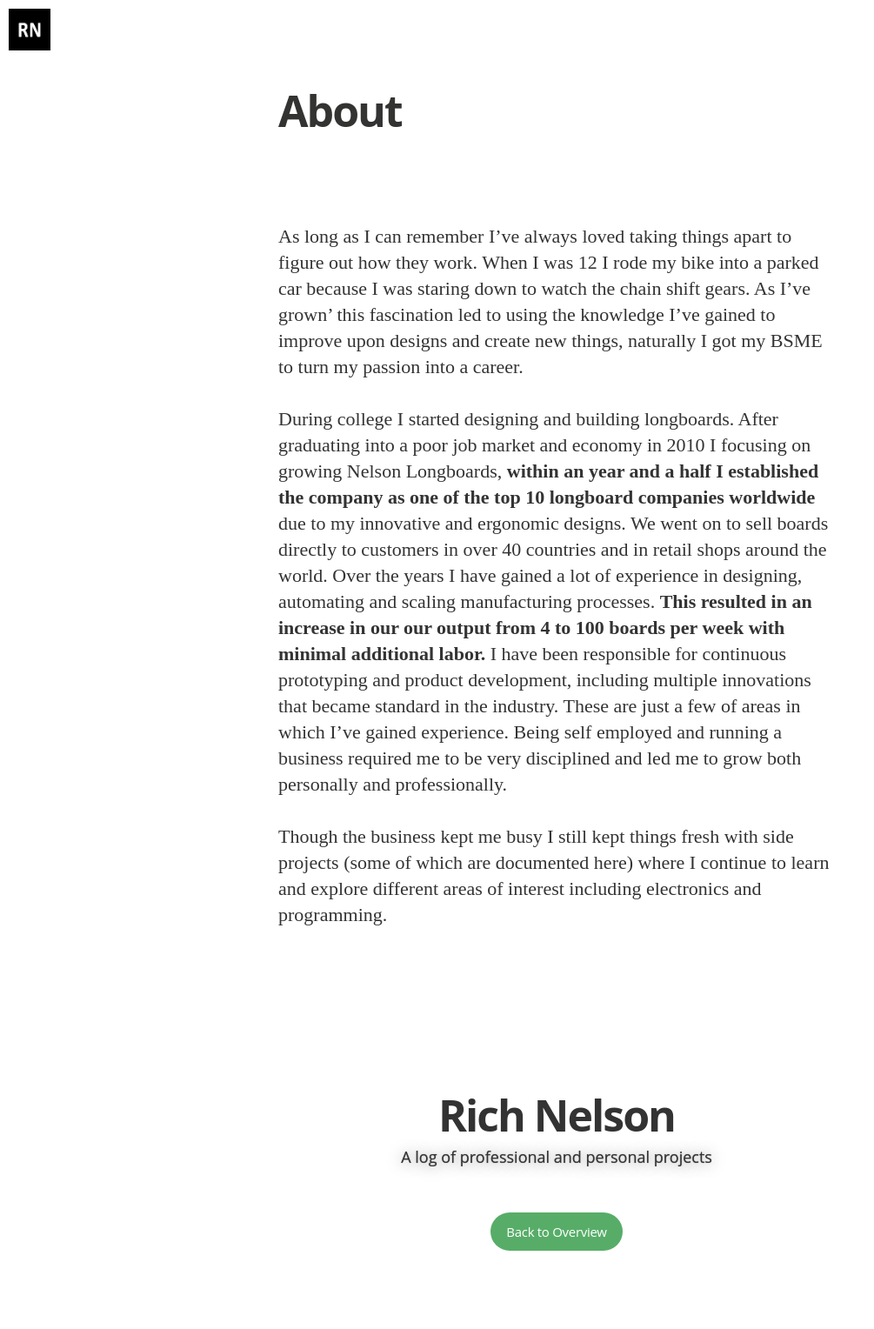
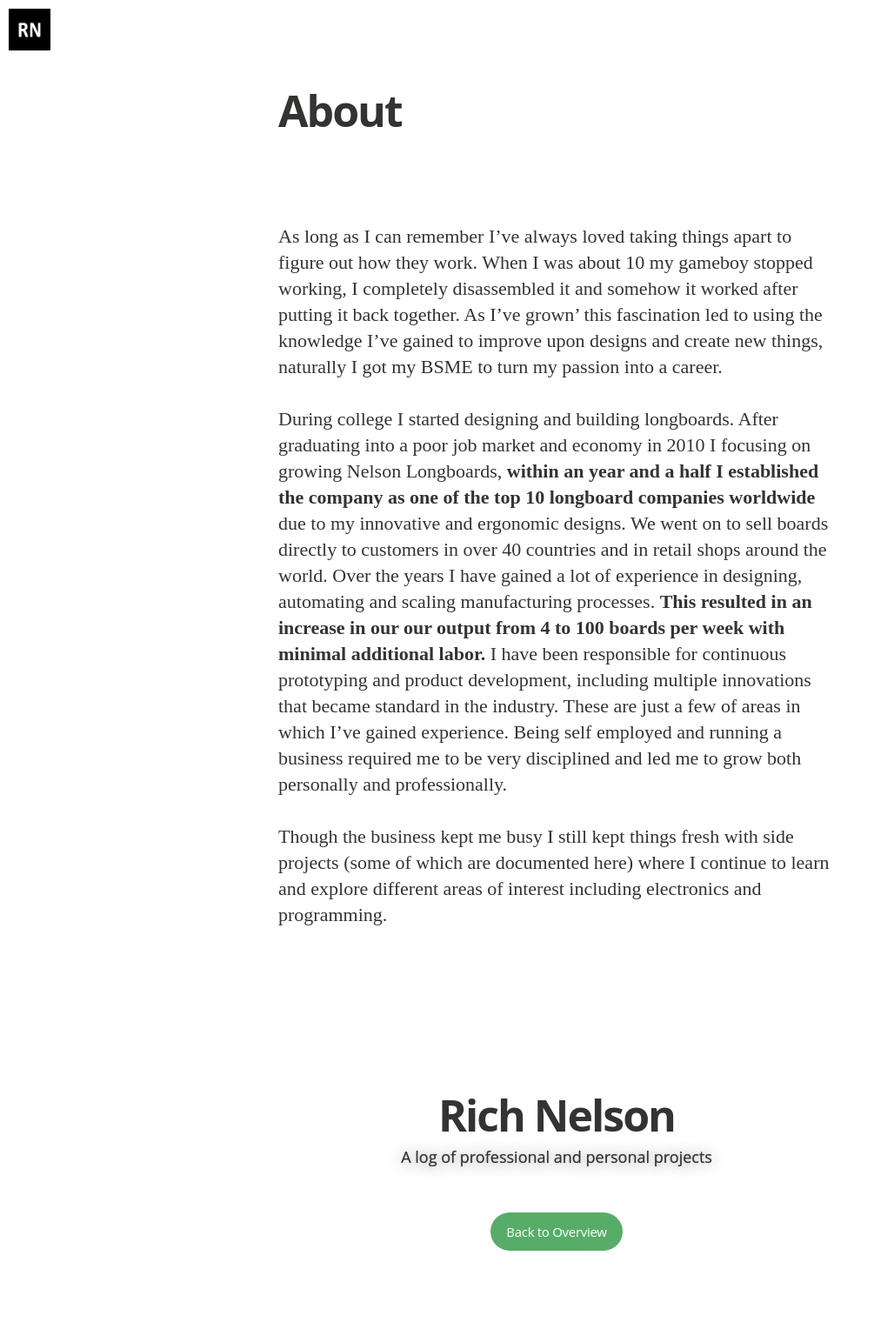
Before and after one commit to rmn388/flowers4refugees, a Jekyll site: the page built from about.md, in a window 1280 px wide. Shown: the whole page at 87% size, without its empty margins (0-1005 px from the left). Built offline with Jekyll 4.4.1, drawn with Linux system fonts in a browser that asks for light colours; nearby versions of some CDN libraries; some web fonts are replaced.

Commit message:
Update About page

```diff
--- a/about.md
+++ b/about.md
@@ -4,7 +4,7 @@ title: About
 permalink: /about/
 ---
 
-As long as I can remember I've always loved taking things apart to figure out how they work.  When I was 12 I rode my bike into a parked car because I was staring down to watch the chain shift gears. As I've grown' this fascination led to using the knowledge I've gained to improve upon designs and create new things, naturally I got my BSME to turn my passion into a career.
+As long as I can remember I've always loved taking things apart to figure out how they work.  When I was about 10 my gameboy stopped working, I completely disassembled it and somehow it worked after putting it back together. As I've grown' this fascination led to using the knowledge I've gained to improve upon designs and create new things, naturally I got my BSME to turn my passion into a career.
 
 During college I started designing and building longboards. After graduating into a poor job market and economy in 2010 I focusing on growing Nelson Longboards, **within an year and a half I established the company as one of the top 10 longboard companies worldwide** due to my innovative and ergonomic designs. We went on to sell boards directly to customers in over 40 countries and in retail shops around the world.  Over the years I have gained a lot of experience in designing, automating and scaling manufacturing processes. **This resulted in an increase in our our output from 4 to 100 boards per week with minimal additional labor.** I have been responsible for continuous prototyping and product development, including multiple innovations that became standard in the industry. These are just a few of areas in which I've gained experience. Being self employed and running a business required me to be very disciplined and led me to grow both personally and professionally.
 
```
